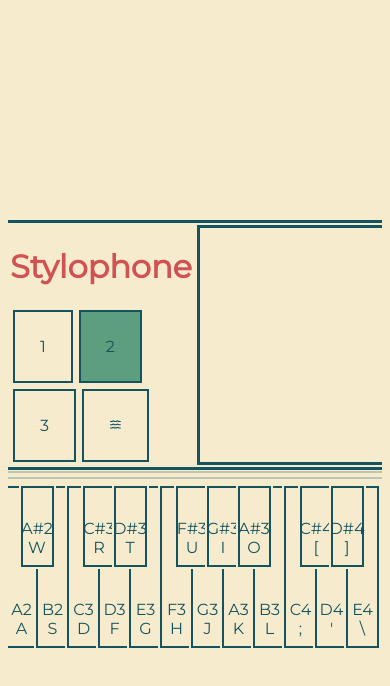
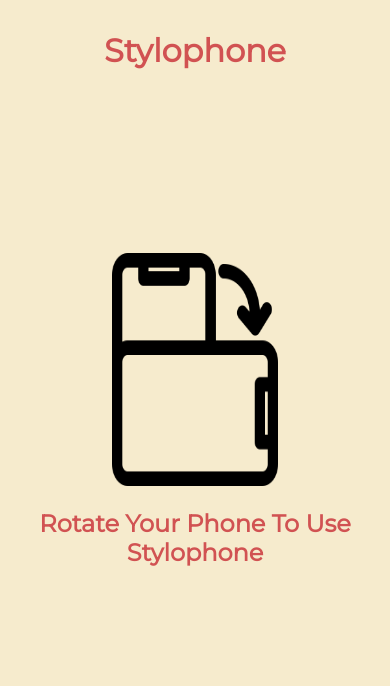
Before and after one commit to olexenn/smol, a Next.js app: page /stylophone in a window 390 px wide. Shown: the top 686 px of the page. Built offline with nearby package versions, Linux system fonts and the light colour scheme.

Commit message:
stylophone:add mobile support

```diff
--- /dev/null
+++ b/src/pages/_document.js
@@ -0,0 +1,20 @@
+import { Html, Main, NextScript, Head } from "next/document";
+
+export default function Document() {
+  return (
+    <Html>
+      <Head>
+        <link rel="preconnect" href="https://fonts.googleapis.com" />
+        <link rel="preconnect" href="https://fonts.gstatic.com" crossorigin />
+        <link
+          href="https://fonts.googleapis.com/css2?family=Montserrat&display=swap"
+          rel="stylesheet"
+        ></link>
+      </Head>
+      <body>
+        <Main />
+        <NextScript />
+      </body>
+    </Html>
+  );
+}
--- a/src/pages/api/hello.js
+++ /dev/null
@@ -1,5 +0,0 @@
-// Next.js API route support: https://nextjs.org/docs/api-routes/introduction
-
-export default function handler(req, res) {
-  res.status(200).json({ name: 'John Doe' })
-}
--- a/src/pages/stylophone.js
+++ b/src/pages/stylophone.js
@@ -108,13 +108,30 @@
   const [notes, setNotes] = useState(initialNotes);
   const [activeButton, setActiveButton] = useState(2);
   const [isVibrato, setVibrato] = useState(false);
+  const [isLandscape, setLandscape] = useState(false);
 
   useEffect(() => {
+    if (window.innerHeight < window.innerWidth) setLandscape(true);
+    else setLandscape(false);
+    window.addEventListener("resize", detect, false);
+
+    return () => window.removeEventListener("resize", detect, false);
+  }, []);
+
+  const detect = () => {
+    if (window.innerHeight < window.innerWidth) setLandscape(true);
+    else setLandscape(false);
+  };
+
+  useEffect(() => {
+    if (!isLandscape) return;
+
     audioContext = new AudioContext();
     analyzer = audioContext.createAnalyser();
     analyzer.fftSize = 2048;
 
     containerRef.current.focus();
+
     const ctx = canvasRef.current.getContext("2d");
 
     let animationFrame;
@@ -151,9 +168,11 @@
       cancelAnimationFrame(animationFrame);
       if (currentOscillator) currentOscillator.disconnect();
       analyzer.disconnect();
+      window.removeEventListener("resize", detect, false);
     };
-  }, [notes, isVibrato]);
+  }, [notes, isVibrato, isLandscape]);
 
+  // sound section
   const vibrato = (frequency) => {
     const oscillator = audioContext.createOscillator();
     oscillator.frequency.value = 7; // 7hz as in original oscillator
@@ -193,6 +212,8 @@
     }
   };
 
+  // controls
+
   const handleNote = (mode) => {
     let noteCursor = `A${mode}`;
     let index = Frequencies.findIndex((f) => f.note === noteCursor);
@@ -205,6 +226,11 @@
     setNotes(newNotes);
   };
 
+  const toggleVibrato = () => {
+    setVibrato(!isVibrato);
+  };
+
+  // mouse events
   let isClicking = false;
 
   const handleMouseDown = (e, note) => {
@@ -230,10 +256,7 @@
     return;
   };
 
-  const toggleVibrato = () => {
-    setVibrato(!isVibrato);
-  };
-
+  // keyboard events
   const pressedKeys = [];
   const handleKeyDown = (e) => {
     e.preventDefault();
@@ -285,16 +308,41 @@
     if (pressedKeys.length === 0) stopNote();
   };
 
+  // touch events
+  let lastTouched = null;
+
+  const handleTouchStart = (e, note) => {
+    lastTouched = e.touches[0]?.target || null;
+
+    handleMouseDown(e, note);
+  };
+
+  const handleTouchEnd = (e) => {
+    lastTouched = null;
+    handleMouseUp();
+  };
+
+  const handleTouchMove = (e) => {
+    const touch = e.touches[0];
+
+    if (!touch) return;
+
+    const target = document.elementFromPoint(touch.clientX, touch.clientY);
+
+    if (!target || target === lastTouched || !target.classList.contains("key"))
+      return;
+
+    const noteId = target.id.replace("key-", "");
+    const note = notes.find((n) => n.id === Number(noteId));
+
+    lastTouched = target;
+
+    handleMouseOver(e, note.name);
+  };
   return (
     <>
       <Head>
         <title>Stylophone</title>
-        <link rel="preconnect" href="https://fonts.googleapis.com" />
-        <link rel="preconnect" href="https://fonts.gstatic.com" crossorigin />
-        <link
-          href="https://fonts.googleapis.com/css2?family=Montserrat&display=swap"
-          rel="stylesheet"
-        ></link>
       </Head>
 
       <div
@@ -303,7 +351,21 @@
         onMouseUp={handleMouseUp}
         onKeyDown={handleKeyDown}
         onKeyUp={handleKeyUp}
+        onContextMenu={(e) => e.preventDefault()}
       >
+        {!isLandscape ? (
+          <div className="no-landscape">
+            <h1>Stylophone</h1>
+            <div className="container-portrait">
+              <img
+                src="rotate.png"
+                alt="rotate phone"
+                className="rotate-image"
+              />
+              <h2>Rotate Your Phone To Use Stylophone</h2>
+            </div>
+          </div>
+        ) : (
           <div className="stylophone">
             <div>
               <div>
@@ -362,7 +424,11 @@
                 </div>
               </div>
               <div className="keyboard">
-              <ul className="keys" onMouseLeave={handleMouseLeave}>
+                <ul
+                  className="keys"
+                  onMouseLeave={handleMouseLeave}
+                  onTouchEnd={handleTouchEnd}
+                >
                   {notes.map((note) => {
                     const key = keyMaps.find((k) => k.id === note.id);
                     let hint = "";
@@ -394,6 +460,8 @@
                         key={note.id}
                         onMouseDown={(e) => handleMouseDown(e, note.name)}
                         onMouseOver={(e) => handleMouseOver(e, note.name)}
+                        onTouchStart={(e) => handleTouchStart(e, note.name)}
+                        onTouchMove={handleTouchMove}
                       >
                         <span>{note.name}</span>
                         <span>{hint}</span>
@@ -404,6 +472,7 @@
               </div>
             </div>
           </div>
+        )}
       </div>
     </>
   );
--- a/src/styles/stylophone.css
+++ b/src/styles/stylophone.css
@@ -11,6 +11,26 @@
 
 .link {
   display: block;
+}
+
+.no-landscape > * {
+  position: fixed;
+  top: 10px;
+  left: 10px;
+  bottom: 10px;
+  right: 10px;
+  overflow: auto;
+  text-align: center;
+}
+
+.rotate-image {
+  height: 40%;
+  width: 45%;
+}
+
+.container-portrait {
+  text-align: center;
+  top: 30%;
 }
 .stylophone {
   /* padding: 0 8px; */
@@ -29,6 +49,7 @@
   min-height: 100vh;
   user-select: none;
   overflow: hidden;
+  touch-action: none;
 }
 
 .controls {
@@ -117,6 +138,46 @@
   position: relative;
 }
 
+@media screen and (min-width: 600px) and (max-width: 700px) {
+  .stylo-canvas {
+    width: 54.5%;
+  }
+
+  .controls {
+    width: 98%;
+  }
+}
+
+@media screen and (min-width: 701px) and (max-width: 800px) {
+  .stylo-canvas {
+    width: 56%;
+  }
+
+  .controls {
+    width: 98%;
+  }
+}
+
+@media screen and (min-width: 801px) and (max-width: 900px) {
+  .stylo-canvas {
+    width: 62%;
+  }
+
+  .controls {
+    width: 98%;
+  }
+}
+
+@media screen and (min-width: 901px) and (max-width: 1000px) {
+  .stylo-canvas {
+    width: 66%;
+  }
+
+  .controls {
+    width: 98%;
+  }
+}
+
 .keys {
   display: grid;
   list-style: none;
@@ -128,12 +189,22 @@
   padding: var(--border-width);
   width: calc(100vw - 2 * var(--border-width) - 16px);
   height: calc((80px - 2 * var(--border-width)) * 2 + var(--border-width) * 3);
+  -webkit-user-select: none;
+          -webkit-touch-callout: none;
+          -moz-user-select: none;
+          -ms-user-select: none;
+          user-select: none;
 }
 
 @media (min-width: 1000px) {
   .keys {
     width: calc((80px - 2 * var(--border-width)) * 12 + var(--border-width) * 23);
     height: calc((80px - 2 * var(--border-width)) * 2 + var(--border-width) * 3);
+    -webkit-user-select: none;
+          -webkit-touch-callout: none;
+          -moz-user-select: none;
+          -ms-user-select: none;
+          user-select: none;
   }
 }
 
@@ -147,6 +218,11 @@
   flex-direction: column;
   justify-content: flex-end;
   align-items: center;
+  -webkit-user-select: none;
+          -webkit-touch-callout: none;
+          -moz-user-select: none;
+          -ms-user-select: none;
+          user-select: none;
 }
 
 .stylo-btn-active {
```
Also changed, not shown: public/rotate.png (added). Lines whose indentation alone changed are shown as unchanged.
